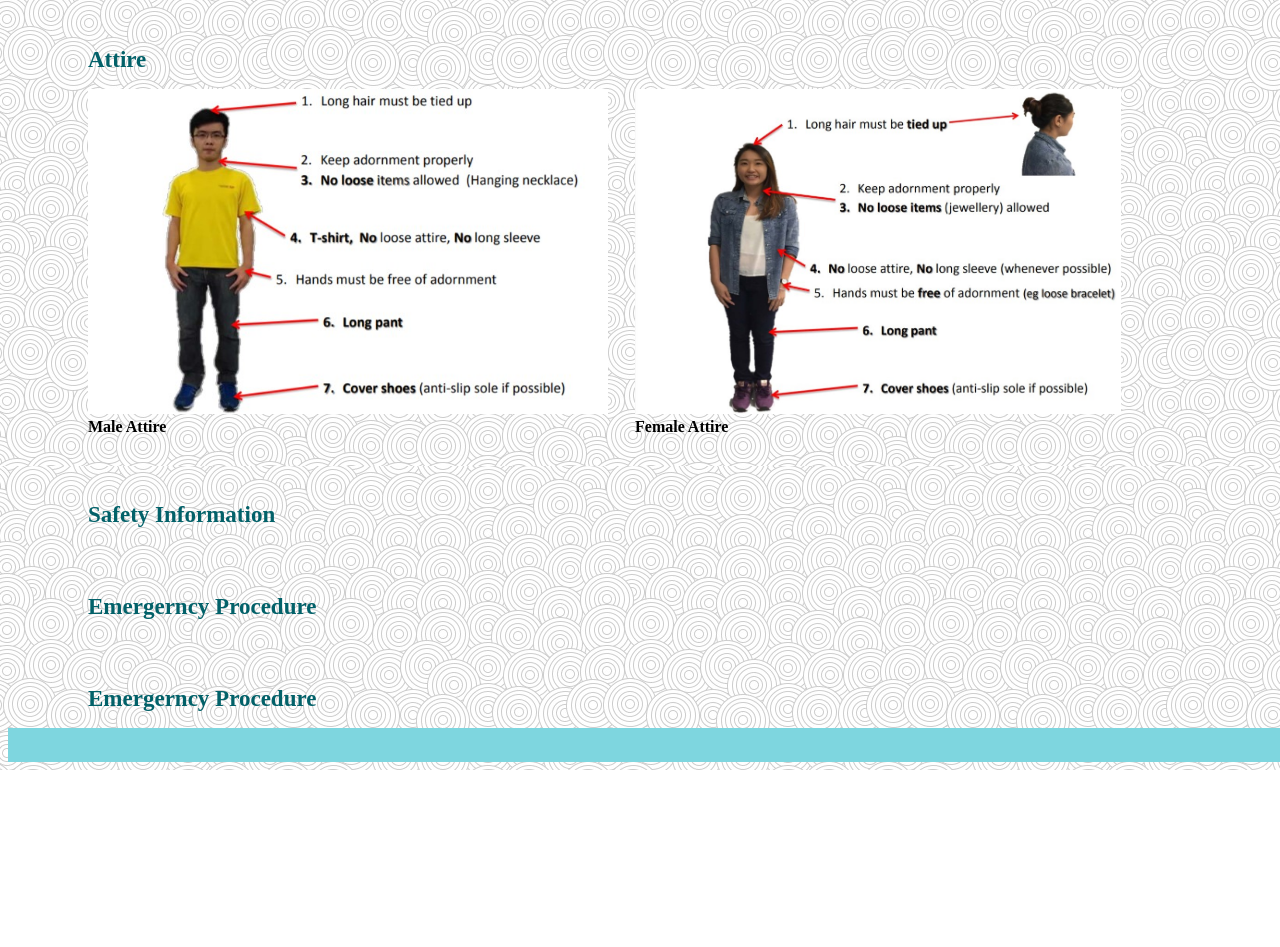
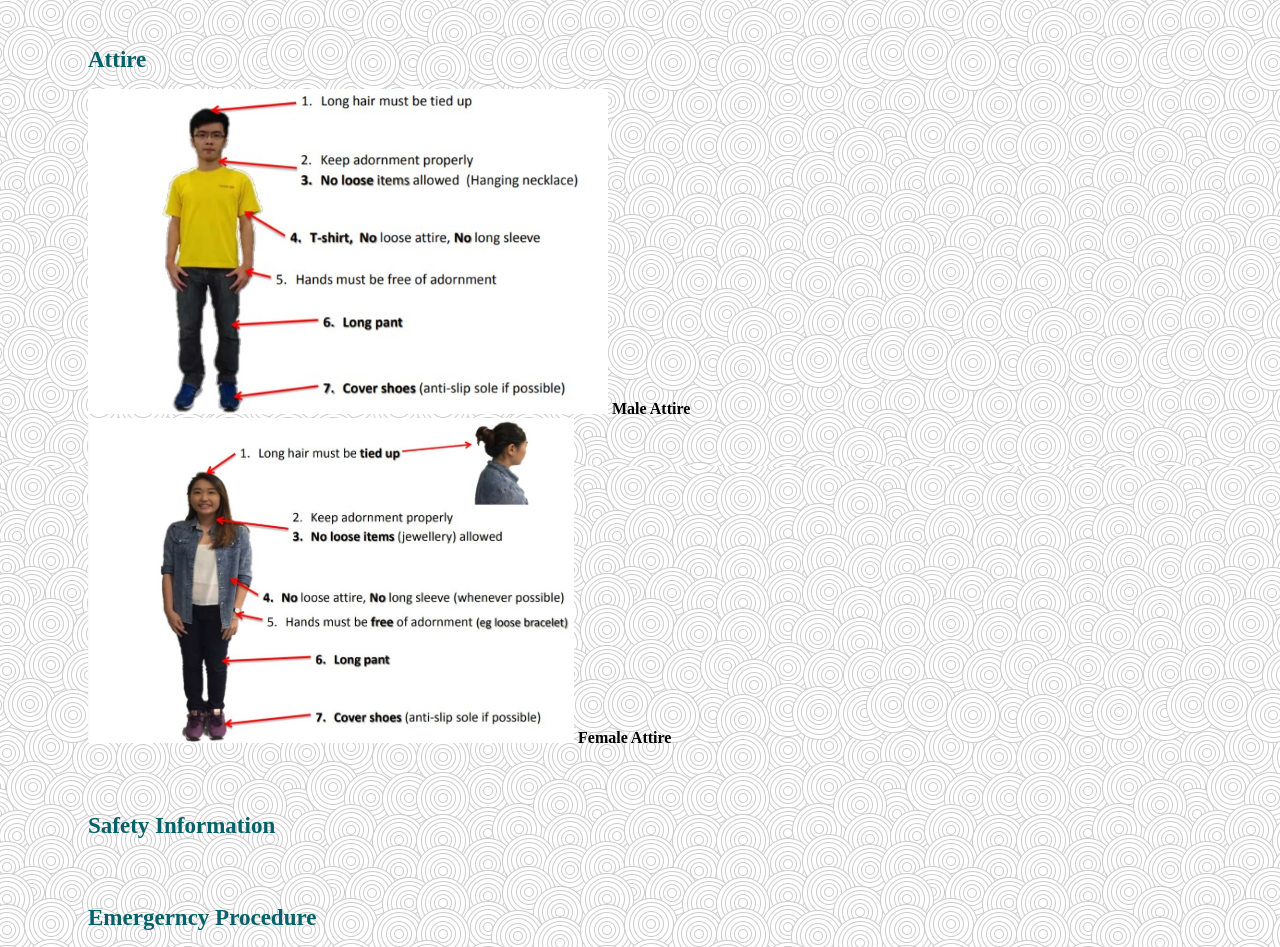
Before and after one commit to ngliangg/DFABWebsite, a plain HTML site: page 01-safety.html in a window 1280 px wide. Shown: the part 838-1785 px from the top of the page. Before the commit the page ends 1608 px from the top, so only its background shows below. Drawn offline with Linux system fonts and the light colour scheme.

Commit message:
Update style_safety.css

```diff
--- a/style_safety.css
+++ b/style_safety.css
@@ -45,7 +45,7 @@ h6{
     color: #026169;
 }
 
-.grid{
+.gridA{
 	display: grid;
 	grid-gap: 10px;
 	grid-template-areas:
```
